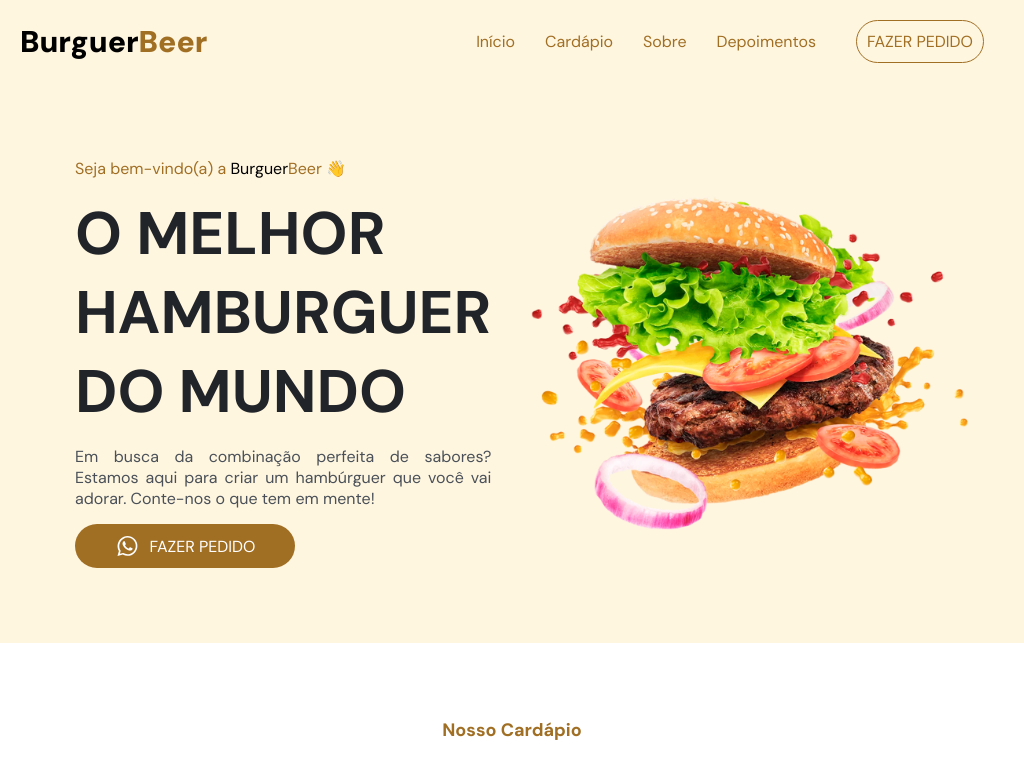
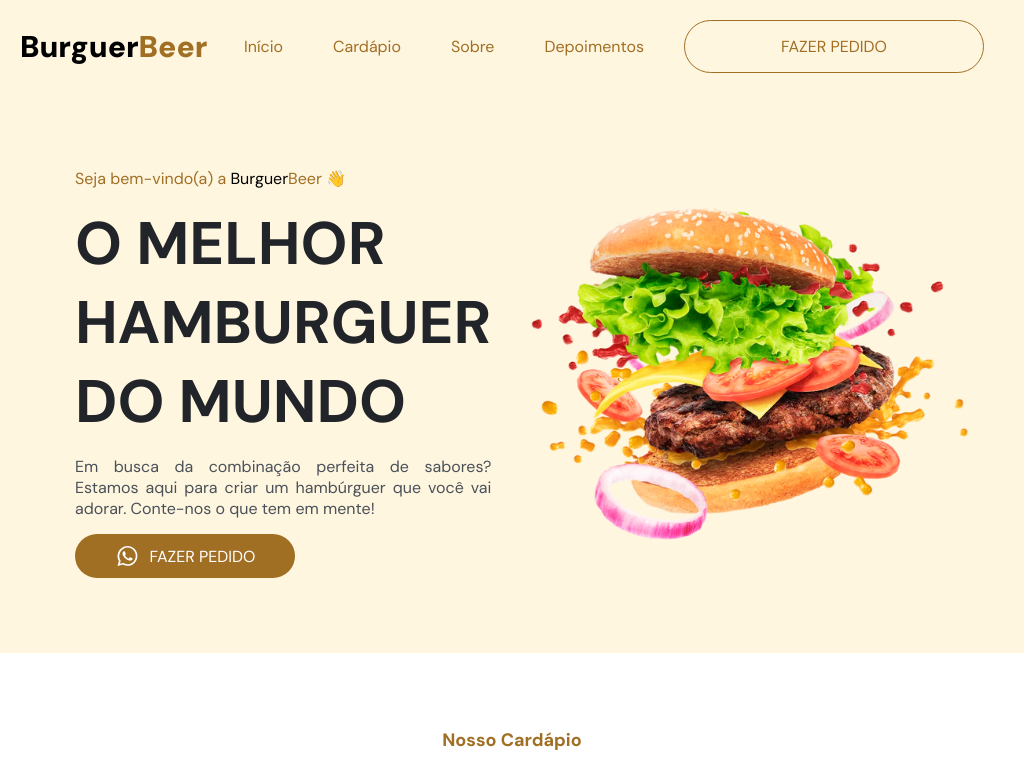
Before and after one commit to Fellype-Kaua/Burguer-Beer-Landing-Page, a React (Create React App) app: page / in a window 1024 px wide. Shown: the top 778 px of the page. Built offline with nearby package versions, Linux system fonts and the light colour scheme.

Commit message:
Atualizando projeto React para deploy na Netlify

```diff
--- a/package.json
+++ b/package.json
@@ -35,5 +35,8 @@
       "last 1 firefox version",
       "last 1 safari version"
     ]
+  },
+  "devDependencies": {
+    "@babel/plugin-proposal-private-property-in-object": "^7.21.11"
   }
 }
--- a/src/components/Footer.jsx
+++ b/src/components/Footer.jsx
@@ -13,8 +13,8 @@
         <p className="footer__credits">Criado por: <a href="https://www.linkedin.com/in/fellype-kau%C3%A3-64a135226/">Fellype Kauã</a></p>
       </div>
       <div className="footer__social-media">
-        <a className="footer__social-link" href=""><img className="footer__social-icon" src={instagramIcon} alt="Instagram Icon" /></a>
-        <a className="footer__social-link" href=""><img className="footer__social-icon" src={facebookIcon} alt="Facebook Icon" /></a>
+        <a className="footer__social-link" href="#"><img className="footer__social-icon" src={instagramIcon} alt="Instagram Icon" /></a>
+        <a className="footer__social-link" href="#"><img className="footer__social-icon" src={facebookIcon} alt="Facebook Icon" /></a>
       </div>
     </footer>
   );
--- a/src/components/styles/Header.scss
+++ b/src/components/styles/Header.scss
@@ -99,17 +99,13 @@
       .header_nav-list {
         flex-direction: row;
         width: auto;
-        gap: 1rem;
         .header_nav-item {
+
           .header_nav-link {
             display: block;
             padding: 0.5rem;
           }
         }
-      }
-      .header_btn {
-        width: 30%;
-        padding: 1rem;
       }
     }
     #header_btn-Mobile {
@@ -133,6 +129,7 @@
         flex-direction: row;
         width: auto;
         .header_nav-item {
+
           .header_nav-link {
             display: block;
             padding: 1rem;
```
Also changed, not shown: 1 other file (tests, documents, lock files or other folders).
